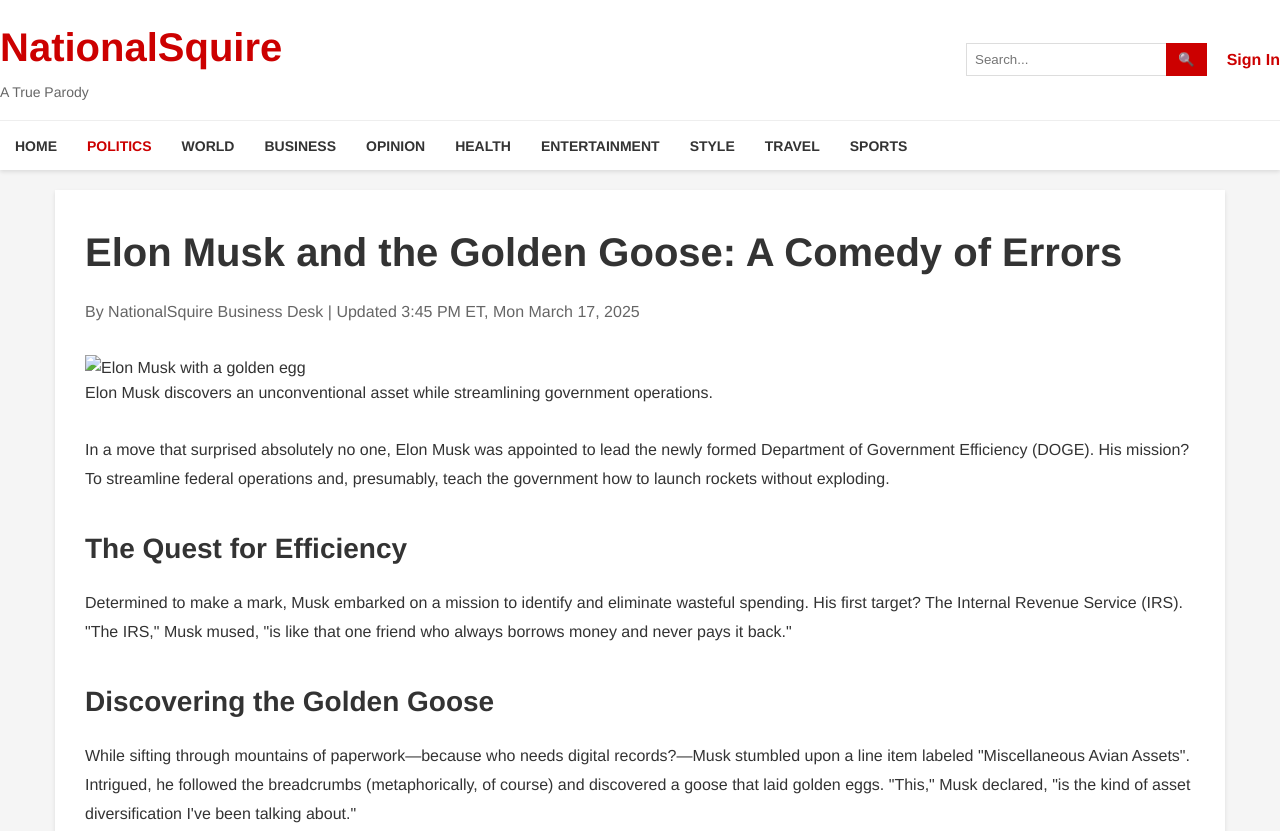
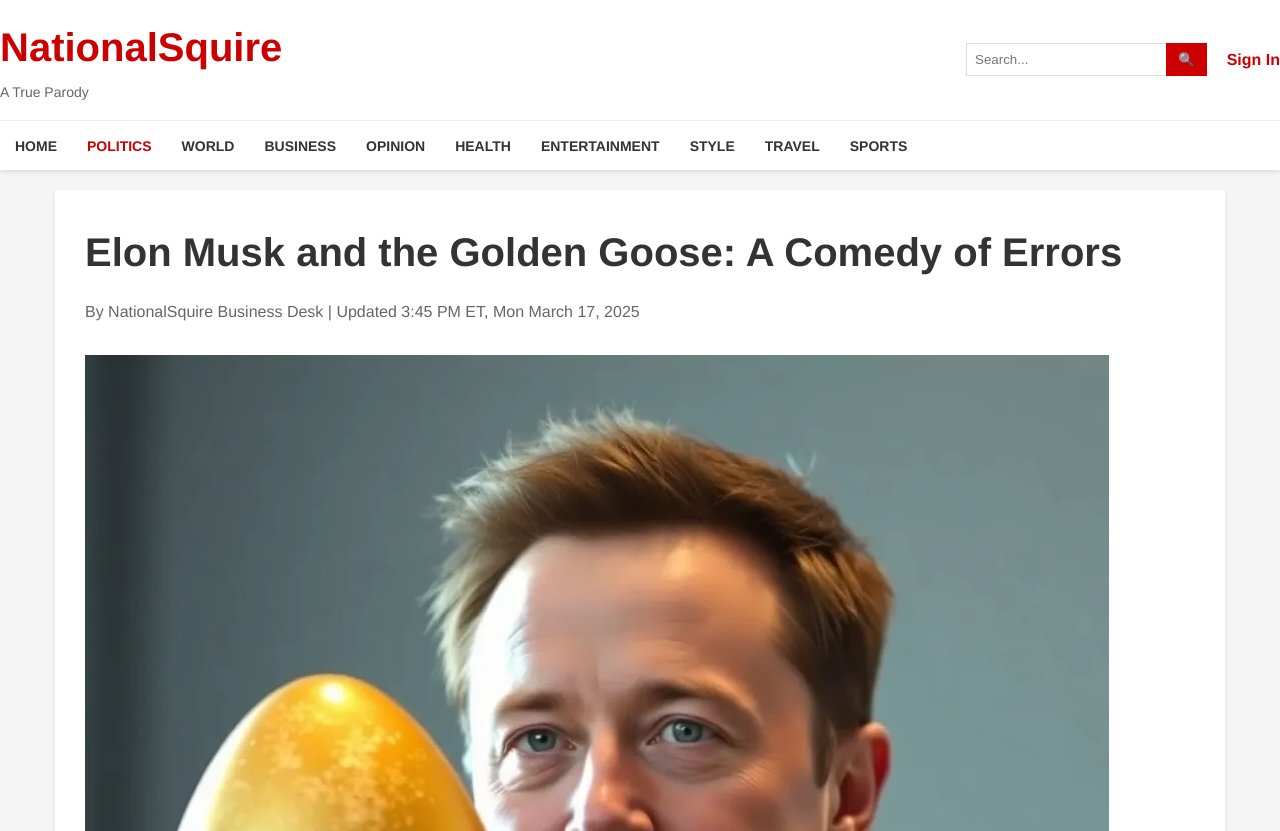
Before and after one commit to noveoko/NationalSquire, a plain HTML site: page articles/elon-musk.html in a window 1280 px wide. Shown: the top 831 px of the page. Drawn offline with Linux system fonts and the light colour scheme.

Commit message:
Update elon-musk.html

```diff
--- a/articles/elon-musk.html
+++ b/articles/elon-musk.html
@@ -53,7 +53,7 @@
                 </div>
 
                 <div class="article-featured-image">
-                    <img src="images/elon-musk-golden-egg" alt="Elon Musk with a golden egg">
+                    <img src="https://github.com/noveoko/NationalSquire/blob/main/images/elon-musk-golden-egg.webp" alt="Elon Musk with a golden egg">
                     <p class="caption">Elon Musk discovers an unconventional asset while streamlining government operations.</p>
                 </div>
 
```
